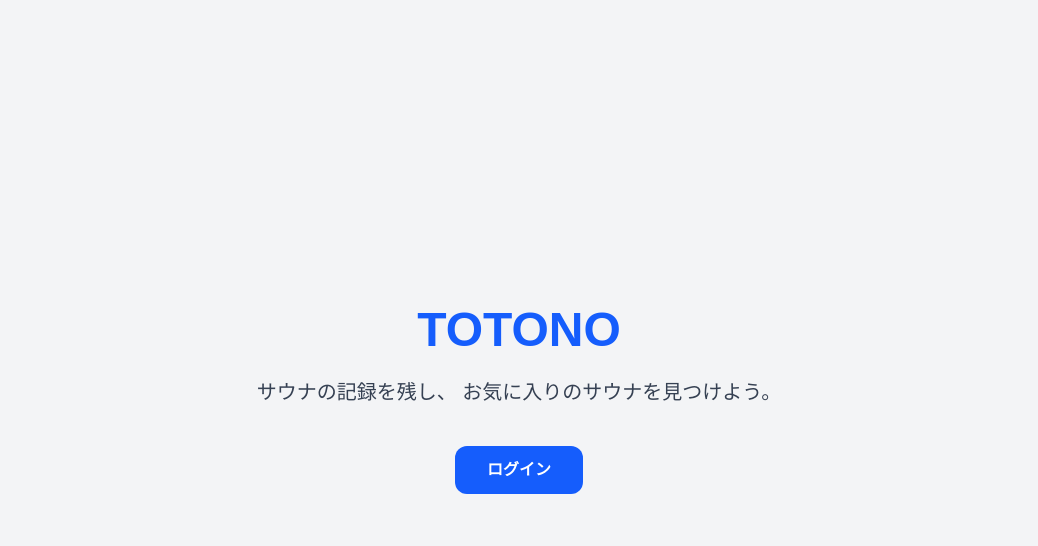
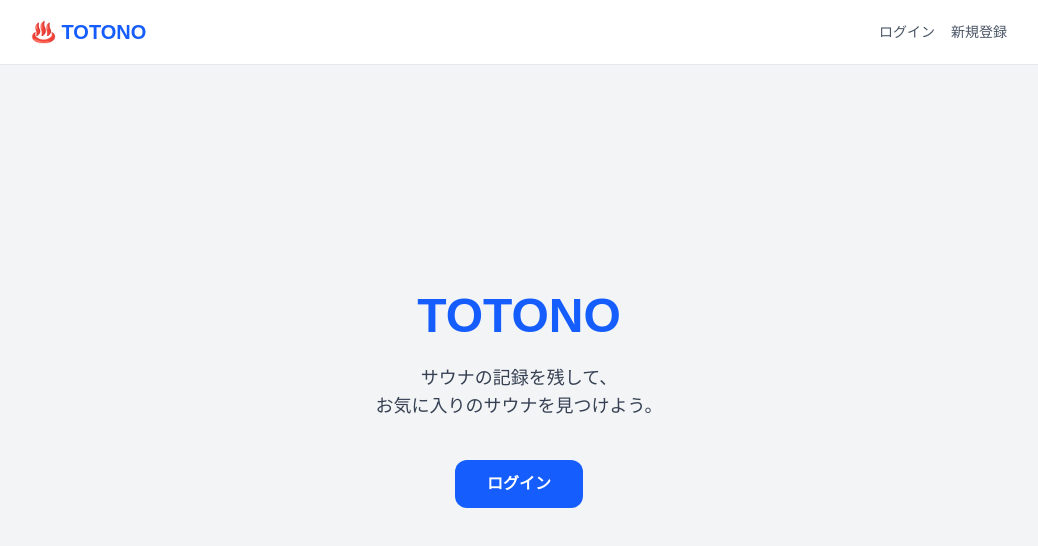
Before and after one commit to OTONO-hub/TOTONO, a Next.js app: page / in a window 1280 px wide. Shown: the top 546 px of the page, without its empty margins (121-1159 px from the left). Built offline with nearby package versions, Linux system fonts and the light colour scheme.

Commit message:
feat: split landing page into components

```diff
--- a/app/page.tsx
+++ b/app/page.tsx
@@ -1,18 +1,12 @@
+import { Hero } from "../components/home/Hero";
+import { Header } from "../components/layout/Header";
+
+
 export default function Home() {
   return (
-    <main className="min-h-screen flex flex-col items-center justify-center bg-gray-100">
-      <h1 className="text-5xl font-bold text-blue-600">
-        TOTONO
-      </h1>
-
-      <p className="mt-6 text-xl text-gray-700">
-        サウナの記録を残し、
-        お気に入りのサウナを見つけよう。
-      </p>
-
-      <button className="mt-10 px-8 py-3 rounded-xl bg-blue-600 text-white font-semibold hover:bg-blue-700 transition">
-        ログイン
-      </button>
-    </main>
+    <>
+      <Header />
+      <Hero />
+    </>
   );
 }
--- /dev/null
+++ b/components/home/Hero.tsx
@@ -0,0 +1,17 @@
+export function Hero() {
+  return (
+    <section className="flex min-h-screen flex-col items-center justify-center bg-gray-100 px-6 text-center">
+      <h1 className="text-5xl font-bold text-blue-600">TOTONO</h1>
+
+      <p className="mt-6 text-lg text-gray-700">
+        サウナの記録を残して、
+        <br />
+        お気に入りのサウナを見つけよう。
+      </p>
+
+      <button className="mt-10 rounded-xl bg-blue-600 px-8 py-3 font-semibold text-white transition hover:bg-blue-700">
+        ログイン
+      </button>
+    </section>
+  );
+}
--- /dev/null
+++ b/components/layout/Header.tsx
@@ -0,0 +1,18 @@
+export function Header() {
+  return (
+    <header className="fixed top-0 left-0 w-full bg-white border-b border-gray-200">
+      <div className="mx-auto flex h-16 max-w-5xl items-center justify-between px-6">
+        <div className="text-xl font-bold text-blue-600">♨️ TOTONO</div>
+
+        <nav className="flex gap-4 text-sm text-gray-600">
+          <a href="#" className="hover:text-blue-600">
+            ログイン
+          </a>
+          <a href="#" className="hover:text-blue-600">
+            新規登録
+          </a>
+        </nav>
+      </div>
+    </header>
+  );
+}
```
